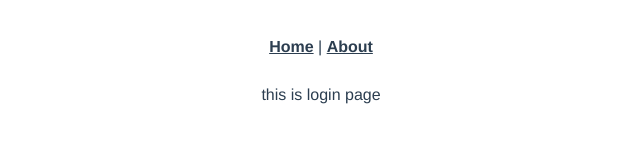
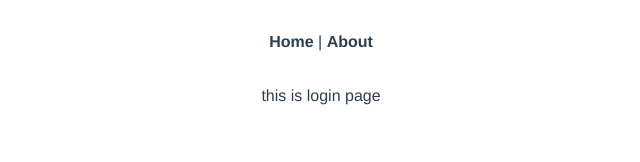
Before and after one commit to sw-joechen/Shopping-Web, a Vue app in the folder Shopping-Web/client/: page /#/login in a window 1280 px wide. Shown: the top 162 px of the page, without its empty margins (319-959 px from the left). Built offline with nearby package versions, Linux system fonts and the light colour scheme.

Commit message:
[add] tailwindcss

```diff
--- a/Shopping-Web/client/package.json
+++ b/Shopping-Web/client/package.json
@@ -21,13 +21,16 @@
     "@vue/cli-plugin-router": "~5.0.0",
     "@vue/cli-plugin-vuex": "~5.0.0",
     "@vue/cli-service": "~5.0.0",
+    "autoprefixer": "^10.4.4",
     "eslint": "^7.32.0",
     "eslint-config-prettier": "^8.3.0",
     "eslint-plugin-prettier": "^4.0.0",
     "eslint-plugin-vue": "^8.0.3",
+    "postcss": "^8.4.12",
     "prettier": "^2.4.1",
     "sass": "^1.32.7",
     "sass-loader": "^12.0.0",
+    "tailwindcss": "^3.0.23",
     "vue-template-compiler": "^2.6.14"
   }
 }
--- /dev/null
+++ b/Shopping-Web/client/postcss.config.js
@@ -0,0 +1,6 @@
+module.exports = {
+  plugins: {
+    tailwindcss: {},
+    autoprefixer: {},
+  },
+}
--- /dev/null
+++ b/Shopping-Web/client/src/index.css
@@ -0,0 +1,3 @@
+@tailwind base;
+@tailwind components;
+@tailwind utilities;
--- a/Shopping-Web/client/src/main.js
+++ b/Shopping-Web/client/src/main.js
@@ -2,6 +2,7 @@
 import App from './App.vue';
 import router from './router';
 import store from './store';
+import './index.css';
 
 Vue.config.productionTip = false;
 
--- /dev/null
+++ b/Shopping-Web/client/tailwind.config.js
@@ -0,0 +1,7 @@
+module.exports = {
+  content: ['./index.html', './src/**/*.{vue,js,ts,jsx,tsx}'],
+  theme: {
+    extend: {},
+  },
+  plugins: [],
+};
```
Also changed, not shown: 1 other file (tests, documents, lock files or other folders).
